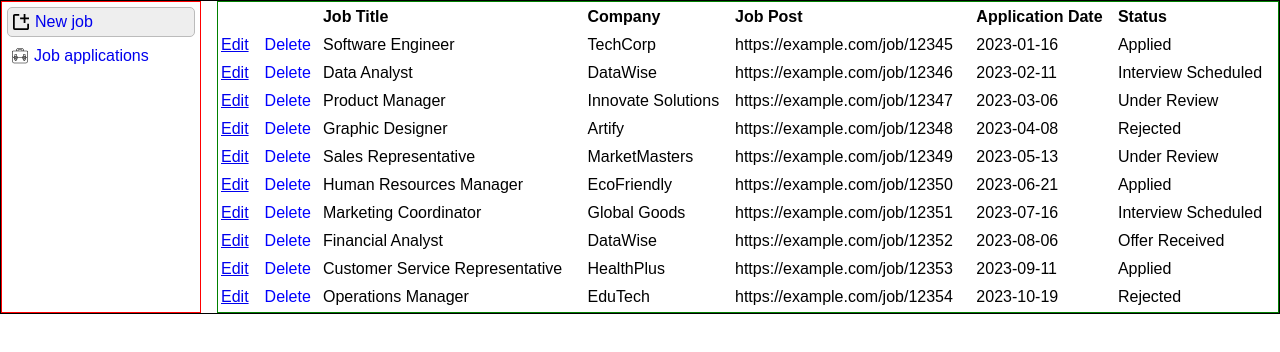
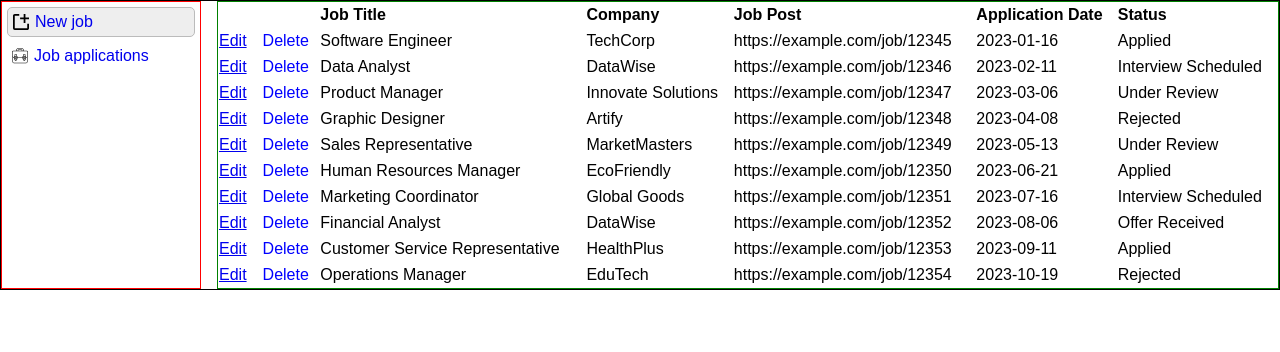
Before and after one commit to jpnws/goodjob, a React (Vite) app: page / in a window 1280 px wide. Shown: the top 352 px of the page. Built offline with nearby package versions, Linux system fonts and the light colour scheme.

Commit message:
Collapse the borders of the table.

```diff
--- a/src/JobRow/JobRow.jsx
+++ b/src/JobRow/JobRow.jsx
@@ -6,7 +6,7 @@ import { Link } from 'react-router-dom';
 
 export default function JobRow({ jobItem, onDeleteJobItem }) {
   return (
-    <tr>
+    <tr className={styles.tableRow}>
       <td className={styles.toolColumn}>
         <span className={styles.editLink}>
           <Link to={`jobs/${jobItem.id}`}>Edit</Link>
--- a/src/JobTable/JobTable.module.css
+++ b/src/JobTable/JobTable.module.css
@@ -1,6 +1,7 @@
 .jobTable {
   flex-grow: 1;
   border: 1px solid green;
+  border-collapse: collapse;
 }
 
 .headerTitle {
```
